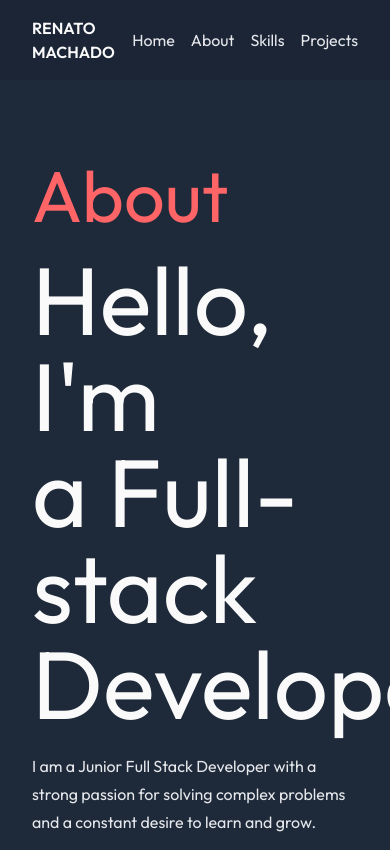
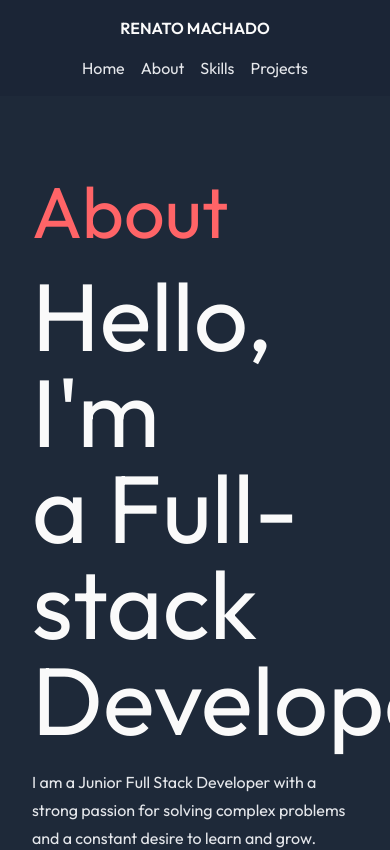
Before and after one commit to renatomachadoo/portfolio, a React (Vite) app: page / in a window 390 px wide. Shown: the top 850 px of the page. Built offline with nearby package versions, Linux system fonts and the light colour scheme.

Commit message:
refactor: Header responsive

```diff
--- a/src/components/Header.tsx
+++ b/src/components/Header.tsx
@@ -1,9 +1,11 @@
 export function Header() {
   return (
     <header className="w-full bg-gray-900/20 px-8 py-4" id="header">
-      <div className="container mx-auto flex max-w-5xl items-center justify-between text-base">
-        <span className="font-semibold uppercase">Renato Machado</span>
-        <nav className="flex items-center justify-center gap-4 text-gray-200">
+      <div className="container mx-auto flex max-w-5xl flex-col items-center justify-between gap-4 text-base md:flex-row">
+        <span className="min-w-fit font-semibold uppercase">
+          Renato Machado
+        </span>
+        <nav className="flex w-full items-center justify-center gap-4 text-gray-200 md:justify-end">
           <a className="hover:underline" href="#home">
             Home
           </a>
```
